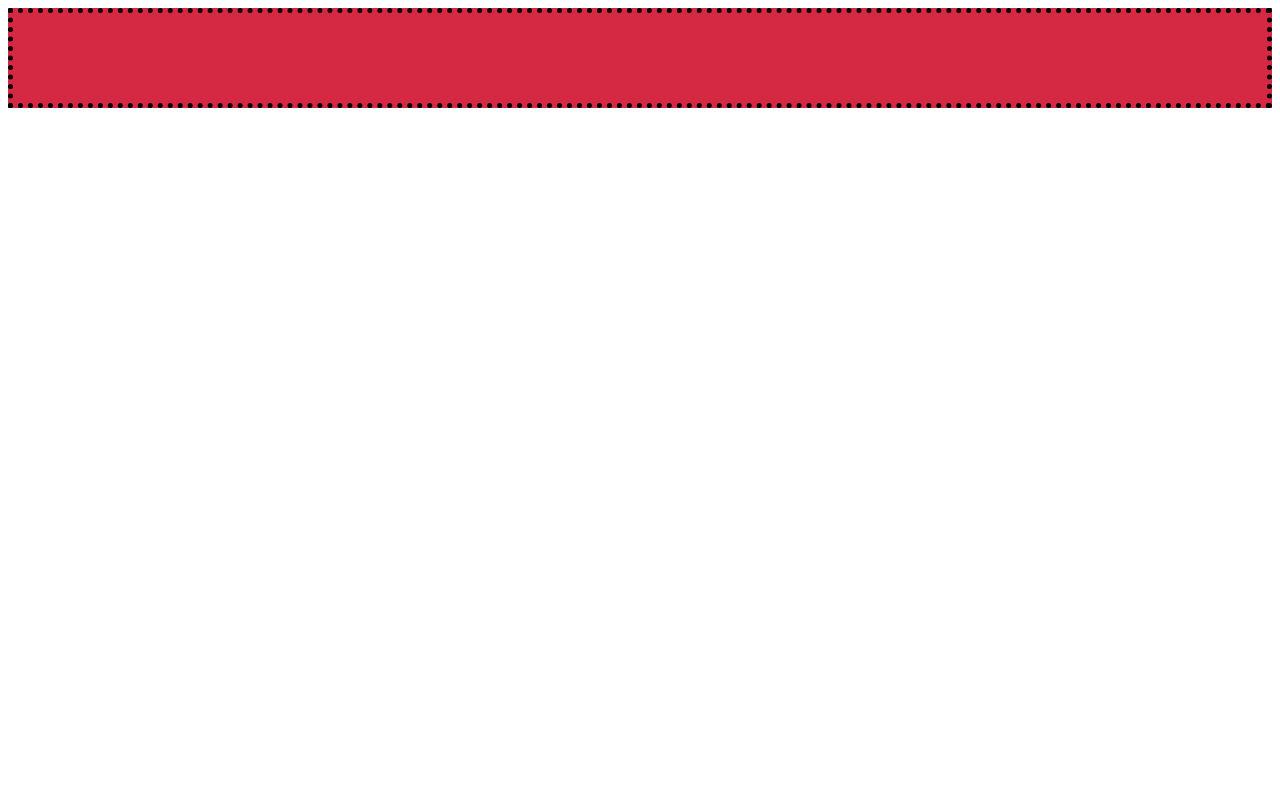
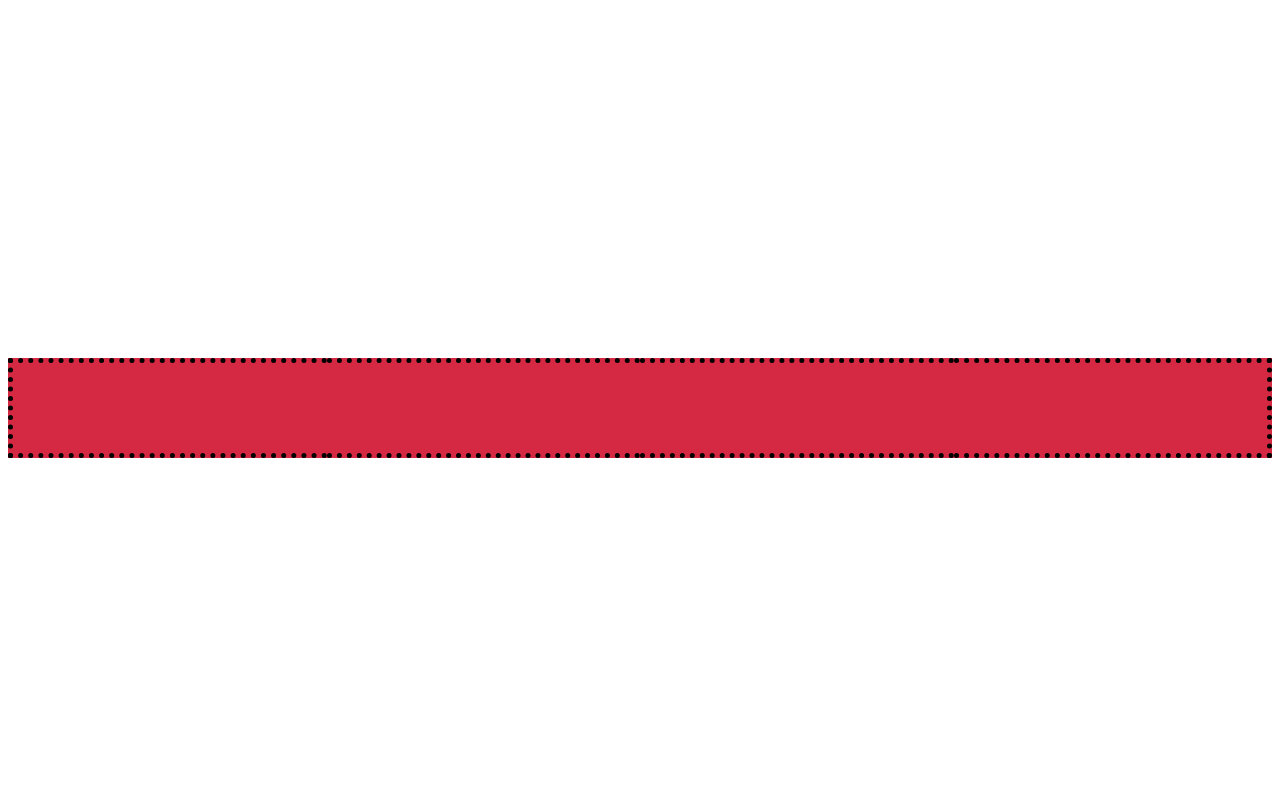
Before and after one commit to Celine2/ribbon, a plain HTML site: page index.html in a window 1280 px wide. Shown: the top 800 px of the page. Drawn offline with Linux system fonts and the light colour scheme.

Commit message:
Modification footer et section 1

```diff
--- a/index.html
+++ b/index.html
@@ -1,5 +1,5 @@
 <!-- *********************************************
-	Nom de fichier/ projet : index.html / Ribbon
+	Nom de fichier / projet : index.html / Ribbon
 	Auteur : Grégory et Ana
 	Date de création : 12/12/17 11h43
 	Date de modification : 12/12/17 11h45
@@ -22,16 +22,25 @@
 		</header>
 
 		<!-- Corps de la page -->
-		<section class="section-ribbon">
+		<section class="container">
+				<div class="ribbon-left">
+				</div>
+				<div class="ribbon-middle-1">
+				</div>
+				<div class="ribbon-middle-2">
+				</div>
+				<div class="ribbon-right">
+				</div>
 			<!-- Ruban -->
 			<!-- button pour couper-->
 			<!-- Ciseaux icone -->
 		</section>
-
+		<iframe width="560" height="315" src="https://www.youtube.com/embed/b9f4J7jWHHg" frameborder="0" gesture="media" allow="encrypted-media" allowfullscreen></iframe>
 		<!-- Pied de page-->
 		<footer>
 			<!-- logo -->
 			<!-- Mentions légal-->
+			<p>&copy 2017 - Equipe 3 de la promo 1 Simplon - Ecole du numérique</p>
 		</footer>
 	</body>
 </html>
--- a/style.css
+++ b/style.css
@@ -1,8 +1,50 @@
-
-
-.section-ribbon{
-	border: 5px dotted black;
+.ribbon-left {
+	border-left: 5px dotted black;
+	border-top: 5px dotted black;
+	border-bottom: 5px dotted black;
 	height: 90px;
+	width: 100%;
 	background: #d52943;
 	vertical-align: middle;
 }
+
+.ribbon-middle-1 {
+	border-top: 5px dotted black;
+	border-bottom: 5px dotted black;
+	height: 90px;
+	width: 100%;
+	background: #d52943;
+	vertical-align: middle;
+	transition-property: transform;
+	transition-duration: 5s;
+	transition-timing-function: ease;
+}
+.ribbon-middle-2 {
+	border-top: 5px dotted black;
+	border-bottom: 5px dotted black;
+	height: 90px;
+	width: 100%;
+	background: #d52943;
+	vertical-align: middle;
+}
+.ribbon-right {
+	border-right: 5px dotted black;
+	border-top:5px dotted black;
+	border-bottom: 5px dotted black;
+	height: 90px;
+	width: 100%;
+	background: #d52943;
+	vertical-align: middle;
+}
+.container {
+	display: flex;
+	justify-content: center;
+	justify-content: space-around;
+	align-items: center;
+	height: 100vh;
+}
+
+.ribbon-middle-1:hover {
+	transform: translateX(-200px);
+
+}
```
